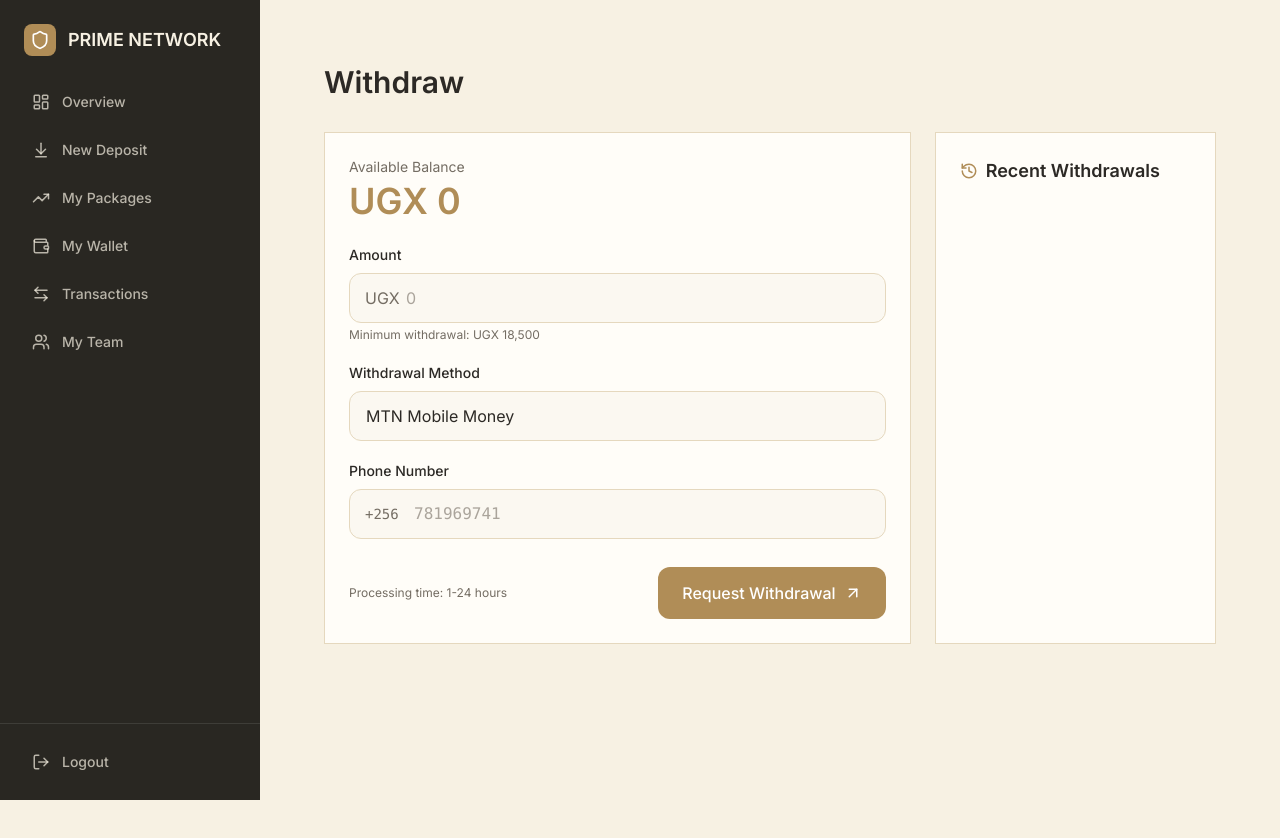
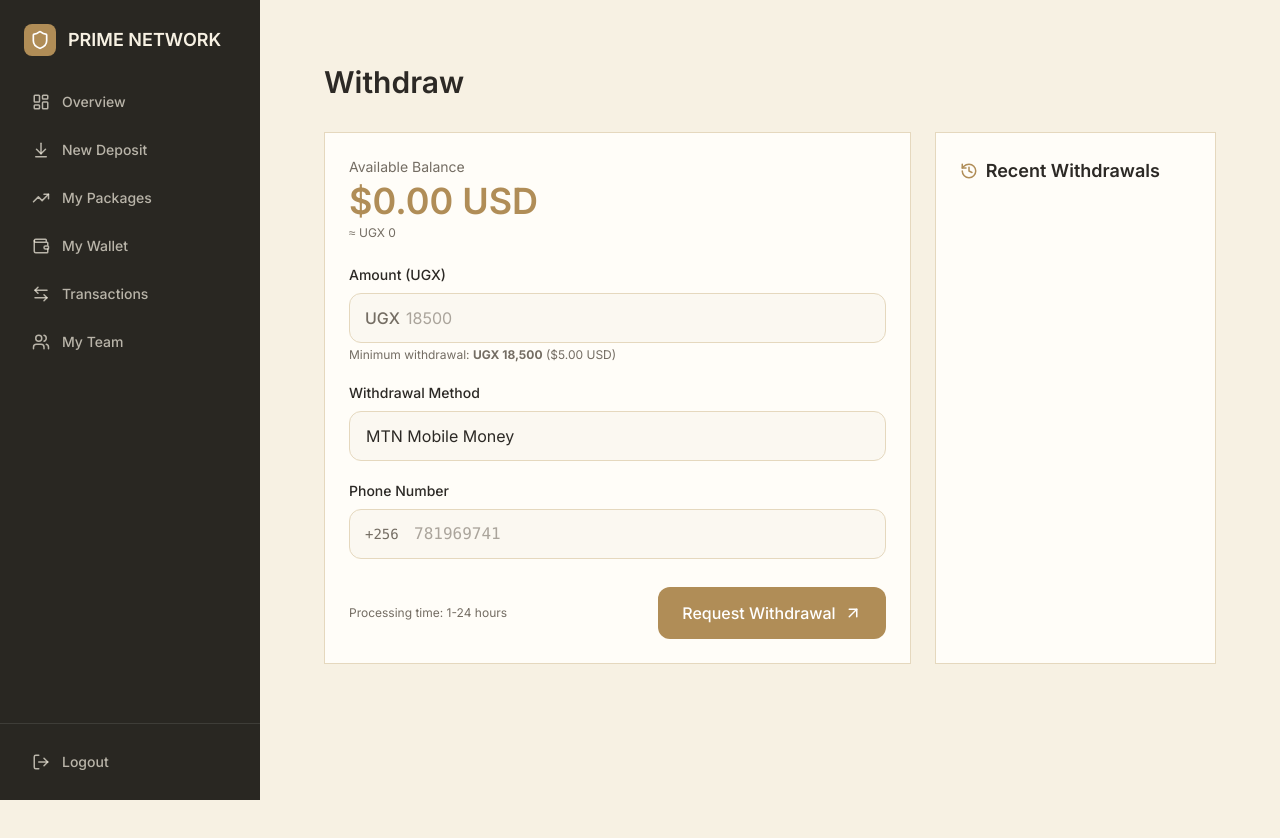
Before and after one commit to jonan216/PRIME-NETWORK-2, a React (Vite) app: page /dashboard/withdraw in a window 1280 px wide. Shown: the top 838 px of the page. Built offline with nearby package versions, Linux system fonts and the light colour scheme; sample sign-in values are in the browser's storage.

Commit message:
feat: enforce 18,500 UGX =  USD minimum deposit and withdrawal limit with live exchange conversion helper

```diff
--- a/src/components/DepositPage.tsx
+++ b/src/components/DepositPage.tsx
@@ -129,18 +129,25 @@ export default function DepositPage() {
                 <div>
                   <label className="block text-sm font-medium text-text-primary mb-2">Amount (UGX)</label>
                   <div className="relative">
-                    <span className="absolute left-4 top-1/2 -translate-y-1/2 text-text-secondary">UGX</span>
+                    <span className="absolute left-4 top-1/2 -translate-y-1/2 text-text-secondary font-medium">UGX</span>
                     <input
                       type="number"
                       value={amount}
                       onChange={e => setAmount(e.target.value)}
-                      placeholder="0"
+                      placeholder="18500"
                       required
-                      min={1000}
+                      min={18500}
                       className="w-full pl-14 pr-4 py-3 bg-cream-secondary border border-cream-border rounded-xl text-text-primary placeholder:text-text-secondary/60 focus:outline-none focus:ring-2 focus:ring-accent/20"
                     />
                   </div>
-                  <p className="text-xs text-text-secondary mt-1">Minimum deposit: UGX 1,000</p>
+                  <div className="flex items-center justify-between mt-1 text-xs text-text-secondary">
+                    <span>Minimum deposit: <strong>UGX 18,500</strong> ($5.00 USD)</span>
+                    {amount && parseFloat(amount) > 0 && (
+                      <span className="text-accent font-semibold">
+                        ≈ ${(parseFloat(amount) / 3700).toFixed(2)} USD
+                      </span>
+                    )}
+                  </div>
                 </div>
 
                 <div>
--- a/src/components/WithdrawPage.tsx
+++ b/src/components/WithdrawPage.tsx
@@ -109,25 +109,33 @@ export default function WithdrawPage() {
               <>
                 <div className="mb-6">
                   <p className="text-sm text-text-secondary mb-1">Available Balance</p>
-                  <p className="text-4xl font-display font-semibold text-accent">UGX {(user?.balance ?? 0).toLocaleString('en-US')}</p>
+                  <p className="text-4xl font-display font-semibold text-accent">${(user?.balance ?? 0).toFixed(2)} USD</p>
+                  <p className="text-xs text-text-secondary mt-1">≈ UGX {((user?.balance ?? 0) * 3700).toLocaleString('en-US')}</p>
                 </div>
 
                 <form onSubmit={handleSubmit} className="space-y-5">
                   <div>
-                    <label className="block text-sm font-medium text-text-primary mb-2">Amount</label>
+                    <label className="block text-sm font-medium text-text-primary mb-2">Amount (UGX)</label>
                     <div className="relative">
-                      <span className="absolute left-4 top-1/2 -translate-y-1/2 text-text-secondary">UGX</span>
+                      <span className="absolute left-4 top-1/2 -translate-y-1/2 text-text-secondary font-medium">UGX</span>
                       <input
                         type="number"
                         value={amount}
                         onChange={e => setAmount(e.target.value)}
-                        placeholder="0"
+                        placeholder="18500"
                         required
-                      min={18500}
-                      className="w-full pl-14 pr-4 py-3 bg-cream-secondary border border-cream-border rounded-xl text-text-primary placeholder:text-text-secondary/60 focus:outline-none focus:ring-2 focus:ring-accent/20"
-                    />
-                  </div>
-                  <p className="text-xs text-text-secondary mt-1">Minimum withdrawal: UGX 18,500</p>
+                        min={18500}
+                        className="w-full pl-14 pr-4 py-3 bg-cream-secondary border border-cream-border rounded-xl text-text-primary placeholder:text-text-secondary/60 focus:outline-none focus:ring-2 focus:ring-accent/20"
+                      />
+                    </div>
+                    <div className="flex items-center justify-between mt-1 text-xs text-text-secondary">
+                      <span>Minimum withdrawal: <strong>UGX 18,500</strong> ($5.00 USD)</span>
+                      {amount && parseFloat(amount) > 0 && (
+                        <span className="text-accent font-semibold">
+                          ≈ ${(parseFloat(amount) / 3700).toFixed(2)} USD
+                        </span>
+                      )}
+                    </div>
                   </div>
 
                   <div>
```
